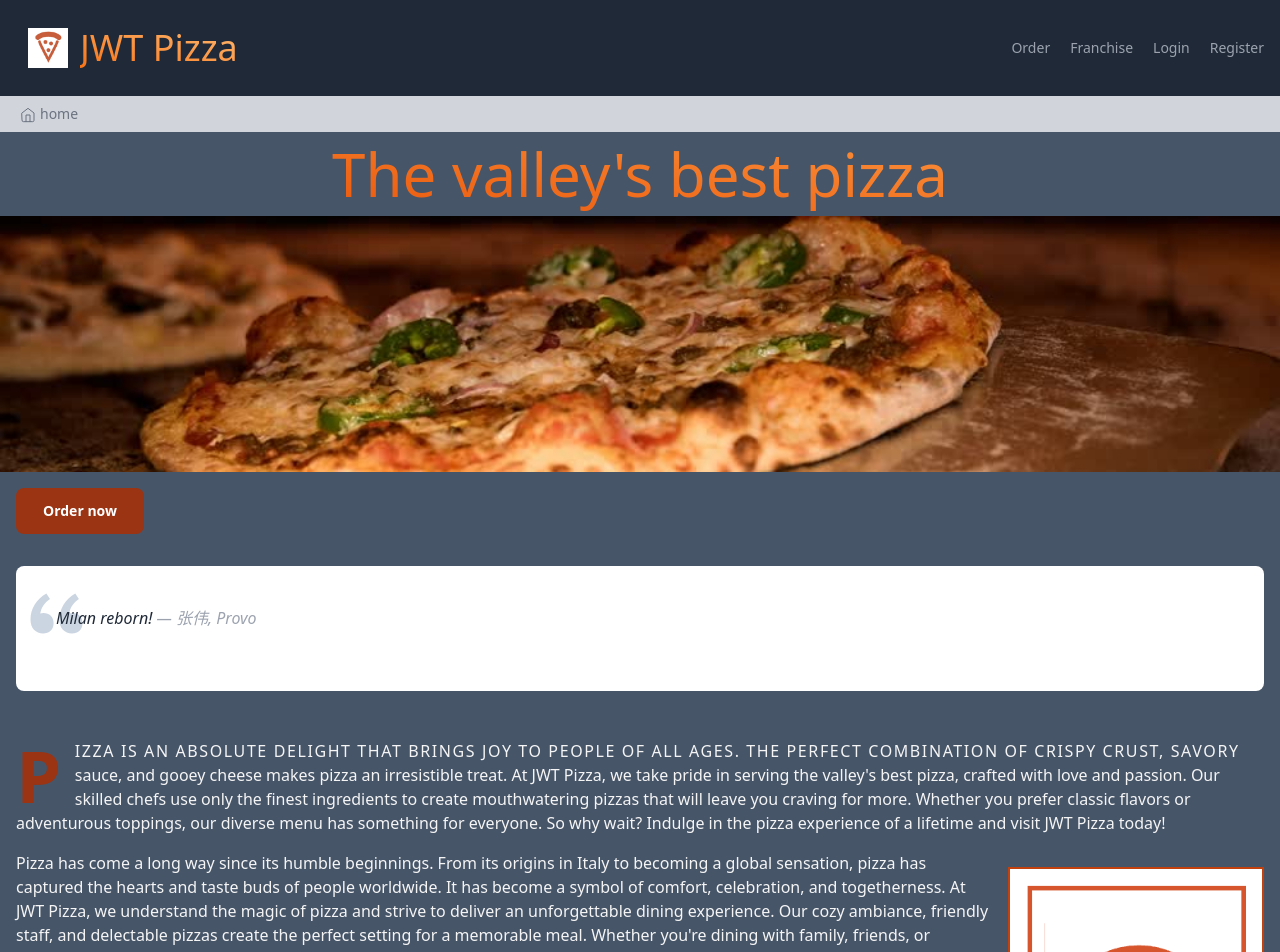
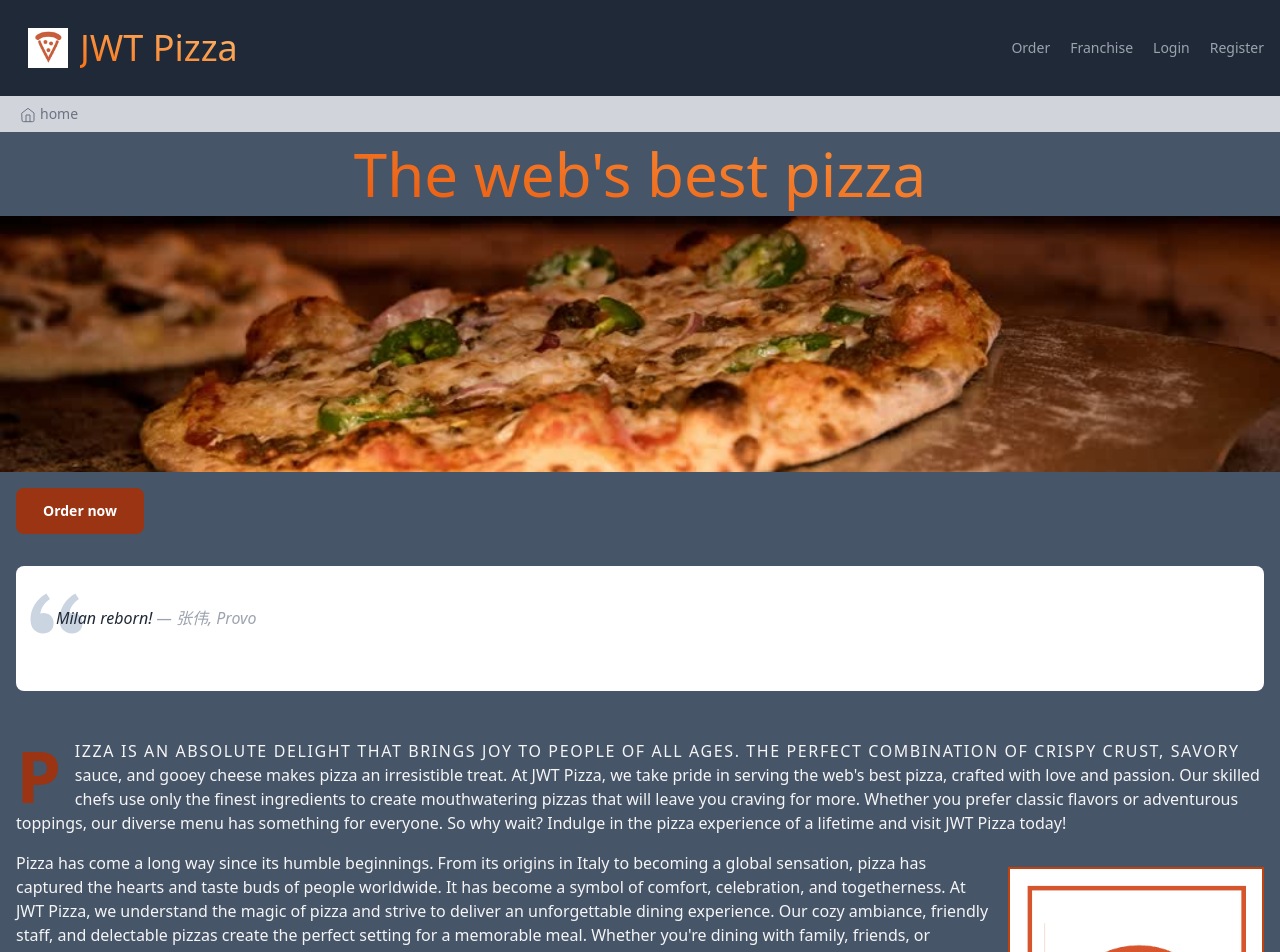
Before and after one commit to zacherikson/jwt-pizza, a React (Vite) app: page / in a window 1280 px wide. Shown: the top 952 px of the page. Built offline with nearby package versions, Linux system fonts and the light colour scheme; a web font is replaced by a local one.

Commit message:
enhance(copy)

```diff
--- a/src/views/home.jsx
+++ b/src/views/home.jsx
@@ -14,7 +14,7 @@ export default function Home() {
   }
 
   return (
-    <View title="The valley's best pizza">
+    <View title="The web's best pizza">
       <div className='w-screen h-64 bg-center bg-cover bg-no-repeat' style={{ backgroundImage: 'url(/pizza-hero.jpg)' }}></div>
       <div className='flow flow-col justify-center'>
         <Button title='Order now' onPress={orderNow} />
@@ -34,7 +34,7 @@ export default function Home() {
   first-letter:mr-3 first-letter:float-left'
       >
         Pizza is an absolute delight that brings joy to people of all ages. The perfect combination of crispy crust, savory sauce, and gooey cheese makes pizza an irresistible treat. At JWT Pizza, we
-        take pride in serving the valley's best pizza, crafted with love and passion. Our skilled chefs use only the finest ingredients to create mouthwatering pizzas that will leave you craving for
+        take pride in serving the web's best pizza, crafted with love and passion. Our skilled chefs use only the finest ingredients to create mouthwatering pizzas that will leave you craving for
         more. Whether you prefer classic flavors or adventurous toppings, our diverse menu has something for everyone. So why wait? Indulge in the pizza experience of a lifetime and visit JWT Pizza
         today!
       </p>
```
